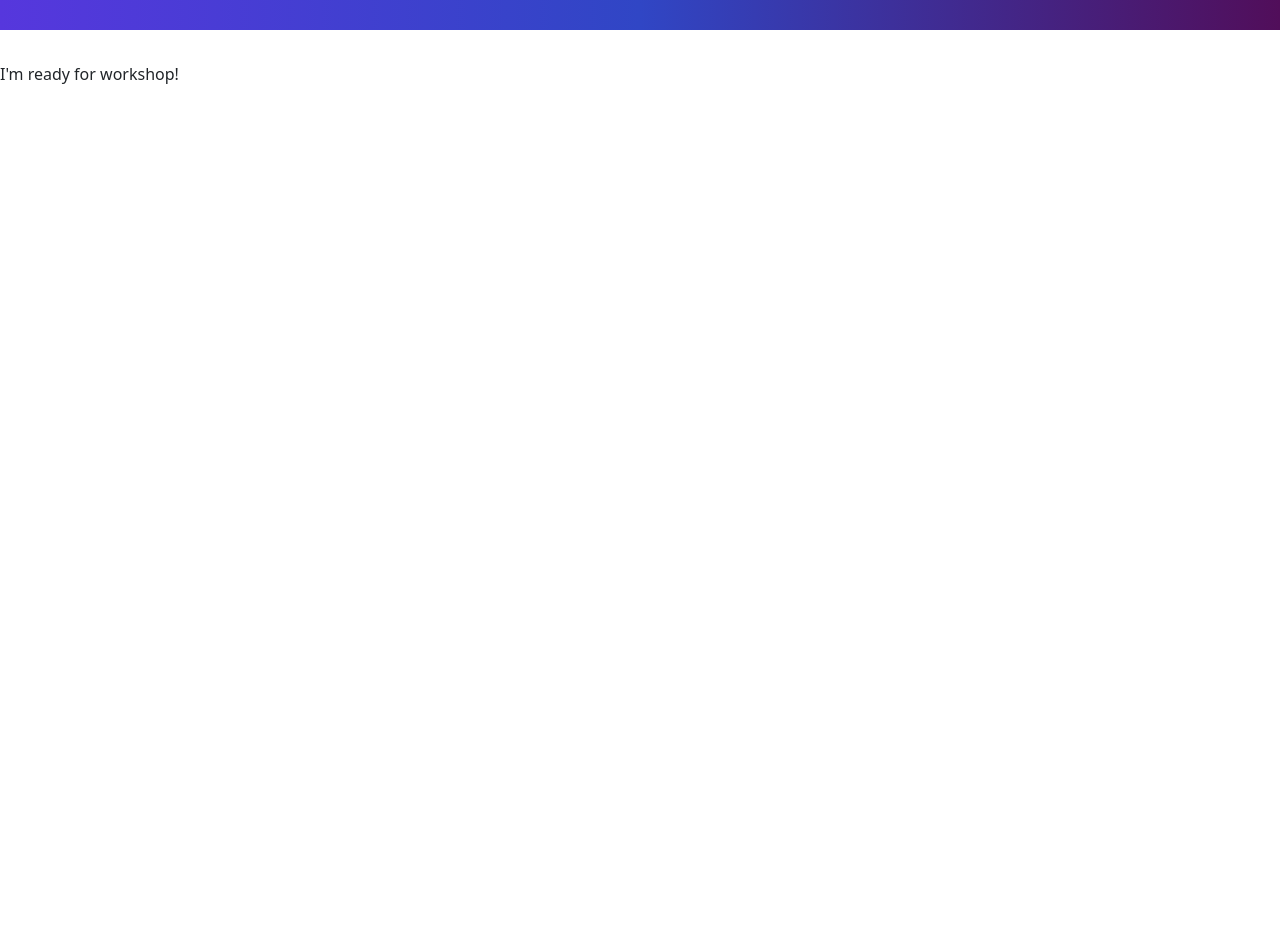
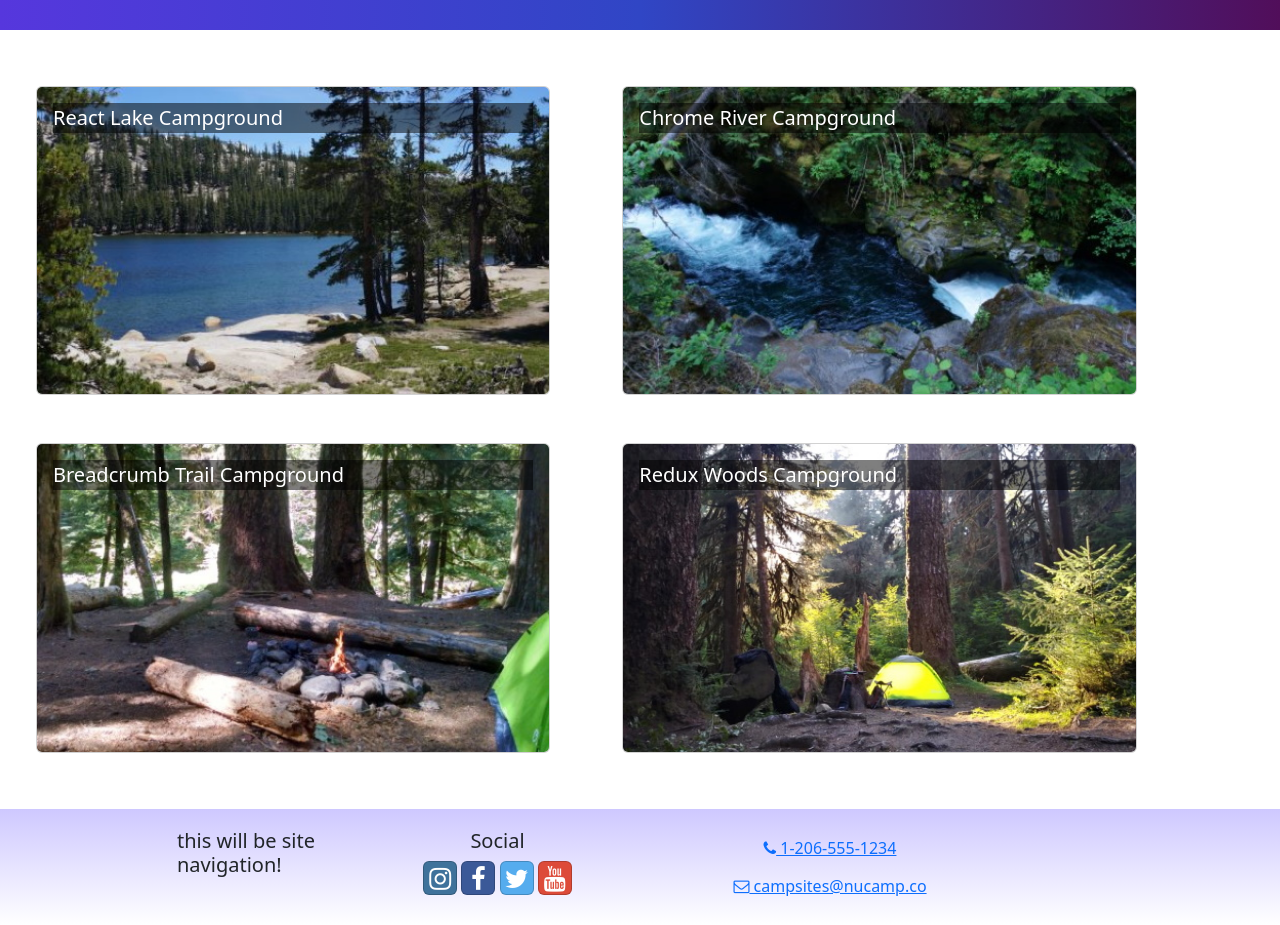
Before and after one commit to edmund80/nucampsite-react, a React (Create React App) app: page / in a window 1280 px wide. Shown: the part 98-1023 px from the top of the page. Before the commit the page ends 800 px from the top, so only its background shows below. Built offline with nearby package versions, Linux system fonts and the light colour scheme.

Commit message:
second commit updated UI

```diff
--- a/src/App.js
+++ b/src/App.js
@@ -1,6 +1,6 @@
-import React from 'react';
-import { Container, Navbar, NavbarBrand } from 'reactstrap';
-import NucampLogo from './app/assets/img/logo.png';
+import CampsitesList from './features/campsites/CampsitesList';
+import Header from './components/Header'
+import Footer from './components/Footer'
 import './App.css';
 
 
@@ -8,14 +8,9 @@
 function App() {
   return (
     <div className="App">
-      <Navbar dark color='primary' sticky='top' expand='md'>
-        <Container>
-          <NavbarBrand href='/'>
-            <img src={NucampLogo} alt='nucamp logo' />
-          </NavbarBrand>
-        </Container>
-      </Navbar>
-      I'm ready for workshop!
+      <Header />
+      <CampsitesList />
+      <Footer />
     </div>
   );
 }
--- /dev/null
+++ b/src/components/Footer.js
@@ -0,0 +1,47 @@
+import React from 'react';
+import { Container, Row, Col } from 'reactstrap';
+
+const Footer = () => {
+    return (
+        <footer className='site-footer'>
+            <Container>
+                <Row>
+
+                    <Col xs={{ size: 4, offset: 1 }} sm='2'>
+                        <h5>this will be site navigation!</h5>
+                    </Col>
+
+
+                    <Col xs='6' sm='3' className='text-center'>
+                        <h5>Social</h5>
+                        <a className='btn btn-social-icon btn-instagram' href='http://instagram.com/'>
+                            <i className='fa fa-instagram' />
+                        </a>{' '}
+                        <a className='btn btn-social-icon btn-facebook' href='http://www.facebook.com/'>
+                            <i className='fa fa-facebook' />
+                        </a>{' '}
+                        <a className='btn btn-social-icon btn-twitter' href='http://twitter.com/'>
+                            <i className='fa fa-twitter' />
+                        </a>{' '}
+                        <a className='btn btn-social-icon btn-google' href='http://youtube.com/'>
+                            <i className='fa fa-youtube' />
+                        </a>
+                    </Col>
+
+
+                    <Col sm='4' className='text-center'>
+                        <a role='button' className='btn btn-link' href='tel:+12065551234'>
+                            <i className='fa fa-phone' /> 1-206-555-1234
+                        </a>
+                        <br />
+                        <a role='button' className='btn btn-link' href='mailto:notreal@notreal.co'>
+                            <i className='fa fa-envelope-o' /> campsites@nucamp.co
+                        </a>
+                    </Col>
+                </Row>
+            </Container>
+        </footer>
+    );
+};
+
+export default Footer;
--- /dev/null
+++ b/src/components/Header.js
@@ -0,0 +1,17 @@
+import React from 'react';
+import { Navbar, NavbarBrand } from 'reactstrap';
+import NucampLogo from '../app/assets/img/logo.png';
+
+const Header = () => {
+    return (
+        <Navbar dark color='primary' sticky='top' expand='md'>
+            <div className='container'>
+                <NavbarBrand href='/'>
+                    <img src={NucampLogo} alt='nucamp logo' />
+                </NavbarBrand>
+            </div>
+      </Navbar>
+    );
+};
+
+export default Header;
--- /dev/null
+++ b/src/features/campsites/CampsiteCard.js
@@ -0,0 +1,21 @@
+import React from 'react';
+import { Card, CardImg, CardImgOverlay, CardTitle } from 'reactstrap';
+
+const CampsiteCard = (props) => {
+    console.log('Campsite:', props.campsite);
+
+    return (
+        <Card>
+            <CardImg
+                width='100%'
+                src={props.campsite.image}
+                alt={props.campsite.name}
+            />
+            <CardImgOverlay>
+                <CardTitle>{props.campsite.name}</CardTitle>
+            </CardImgOverlay>
+        </Card>
+    );
+};
+
+export default CampsiteCard;
--- /dev/null
+++ b/src/features/campsites/CampsitesList.js
@@ -0,0 +1,20 @@
+import { CAMPSITES } from "../../app/shared/CAMPSITES";
+import { Col, Row } from 'reactstrap'
+import CampsiteCard from "./CampsiteCard"
+
+const CampsitesList = () => {
+    console.log(CAMPSITES)
+    return (
+        <Row className='ms-auto'>
+            {CAMPSITES.map((campsite) => {
+                return (
+                    <Col md='5' className='m-4' key={campsite.id}>
+                        <CampsiteCard campsite={campsite} />
+                    </Col>
+                );
+            })}
+        </Row>
+    );
+};
+
+export default CampsitesList
```
